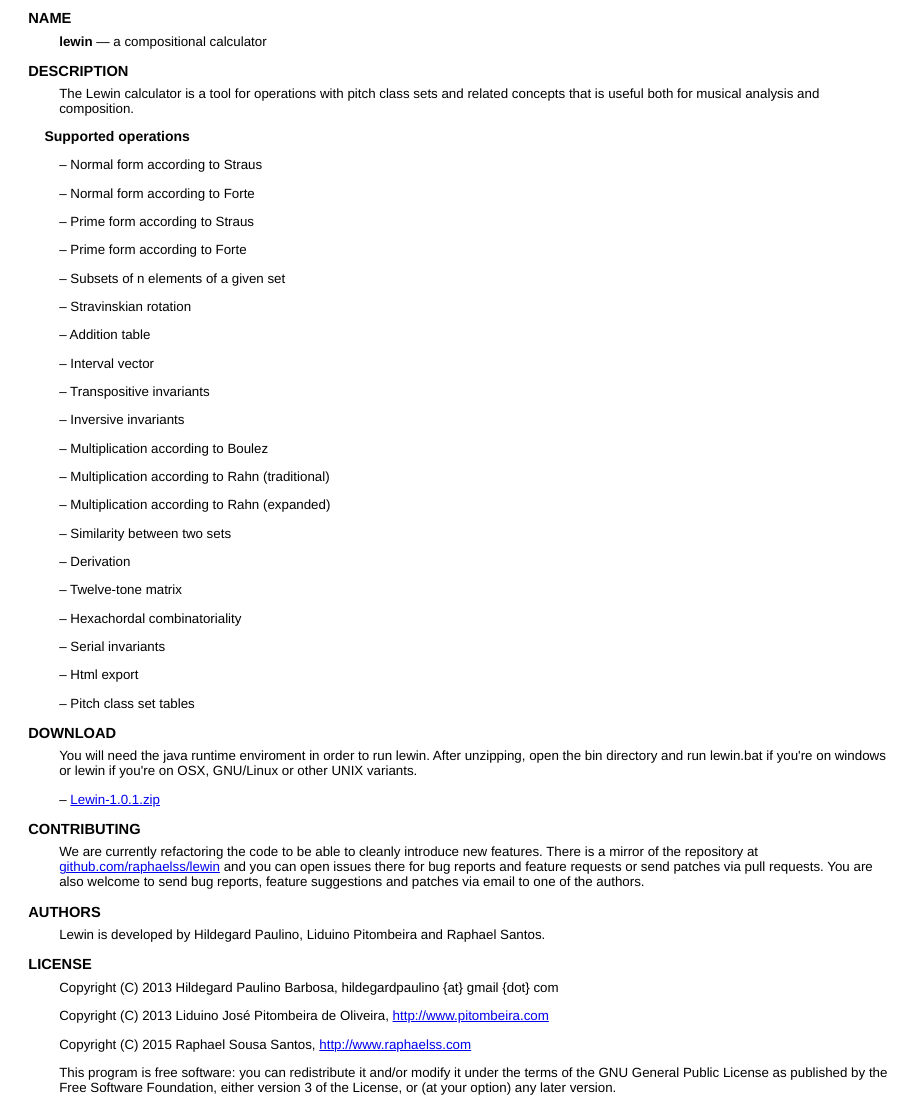
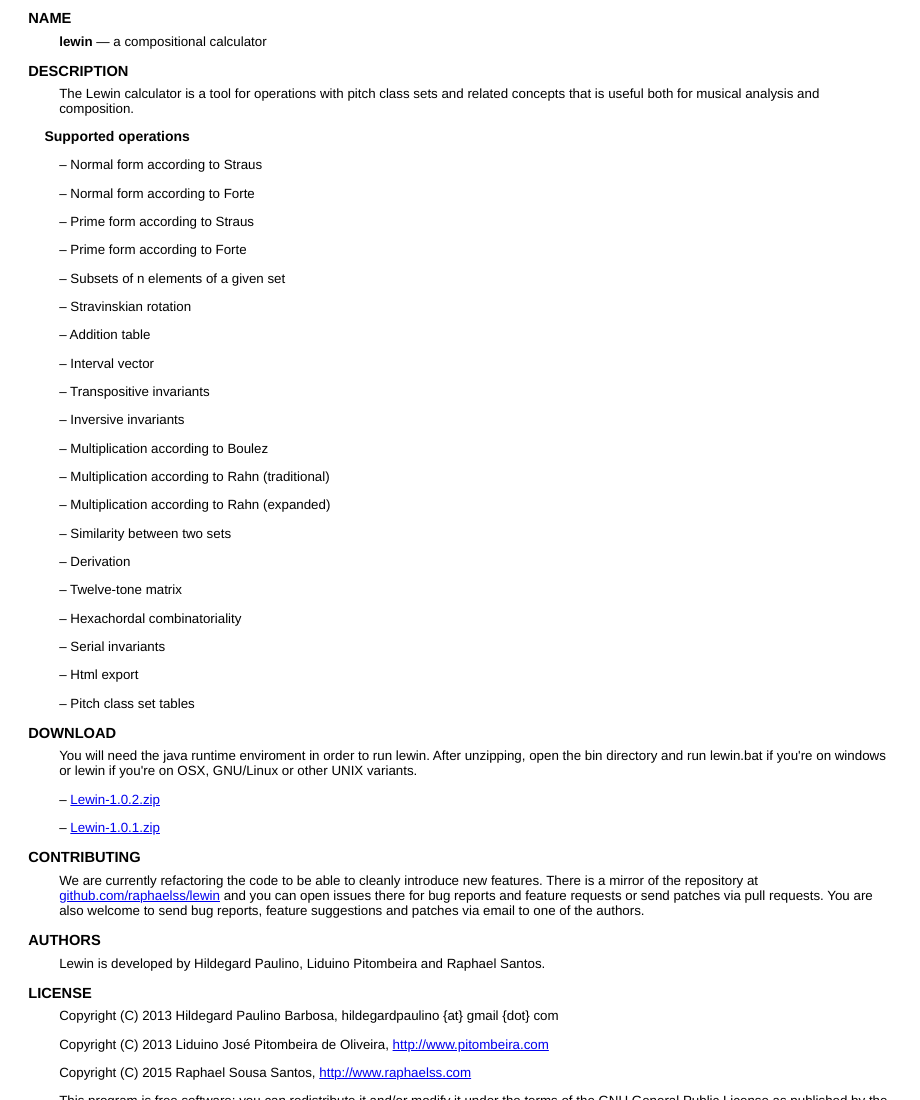
Before and after one commit to raphaelss/lewin, a plain HTML site: page index.html in a window 1280 px wide. Shown: the top 1100 px of the page, without its empty margins (0-920 px from the left). Drawn offline with Linux system fonts and the light colour scheme.

Commit message:
Update webpage download list with 1.0.2

```diff
--- a/index.html
+++ b/index.html
@@ -67,6 +67,8 @@
 <div class="section">
 <h1 id="x444f574e4c4f4144">DOWNLOAD</h1> You will need the java runtime enviroment in order to run lewin. After unzipping, open the bin directory and run lewin.bat if you're on windows or lewin if you're on OSX, GNU/Linux or other UNIX variants.<ul style="margin-top: 0.00em;margin-bottom: 0.00em;" class="list list-hyph">
 <li class="list-hyph" style="margin-top: 1.00em;">
+<a class="link-ext" href="http://lewin.raphaelss.com/lewin-1.0.2.zip">Lewin-1.0.2.zip</a></li>
+<li class="list-hyph" style="margin-top: 1.00em;">
 <a class="link-ext" href="http://lewin.raphaelss.com/lewin-1.0.1.zip">Lewin-1.0.1.zip</a></li>
 </ul>
 </div>
```
